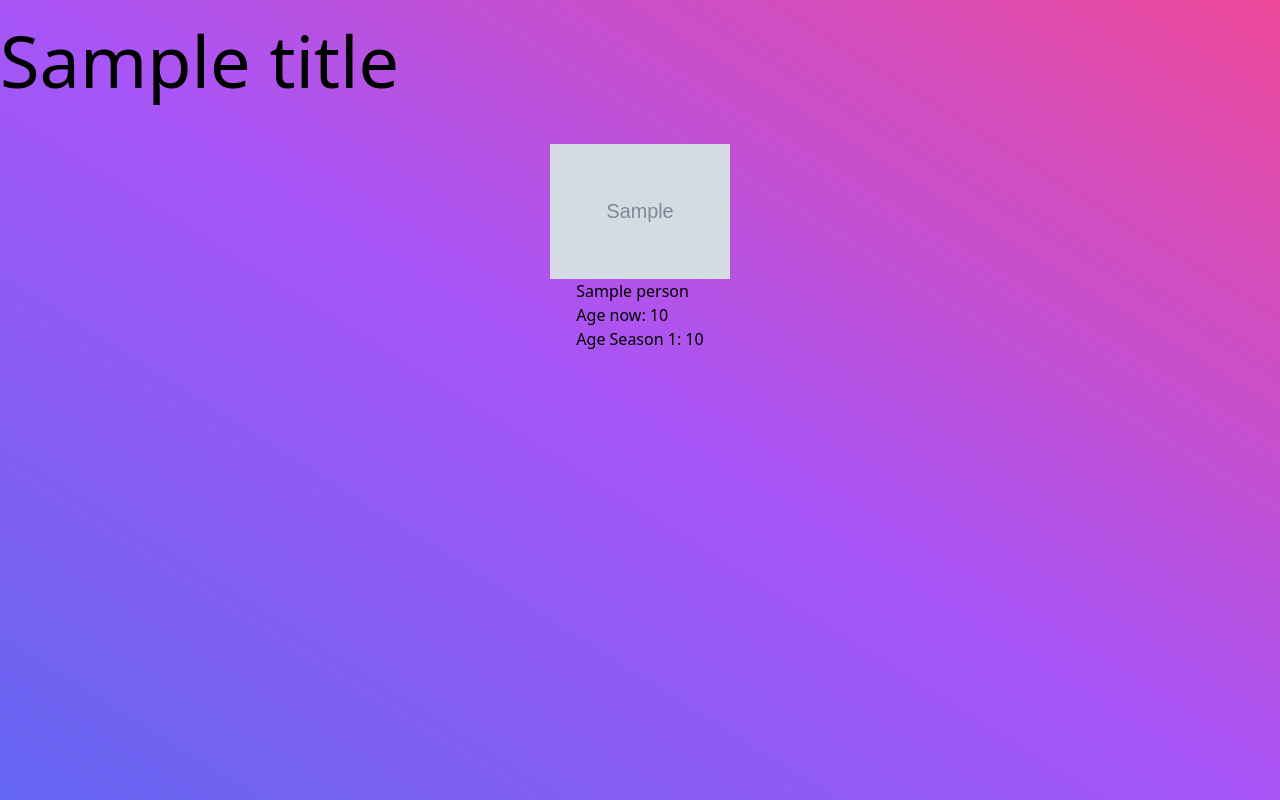
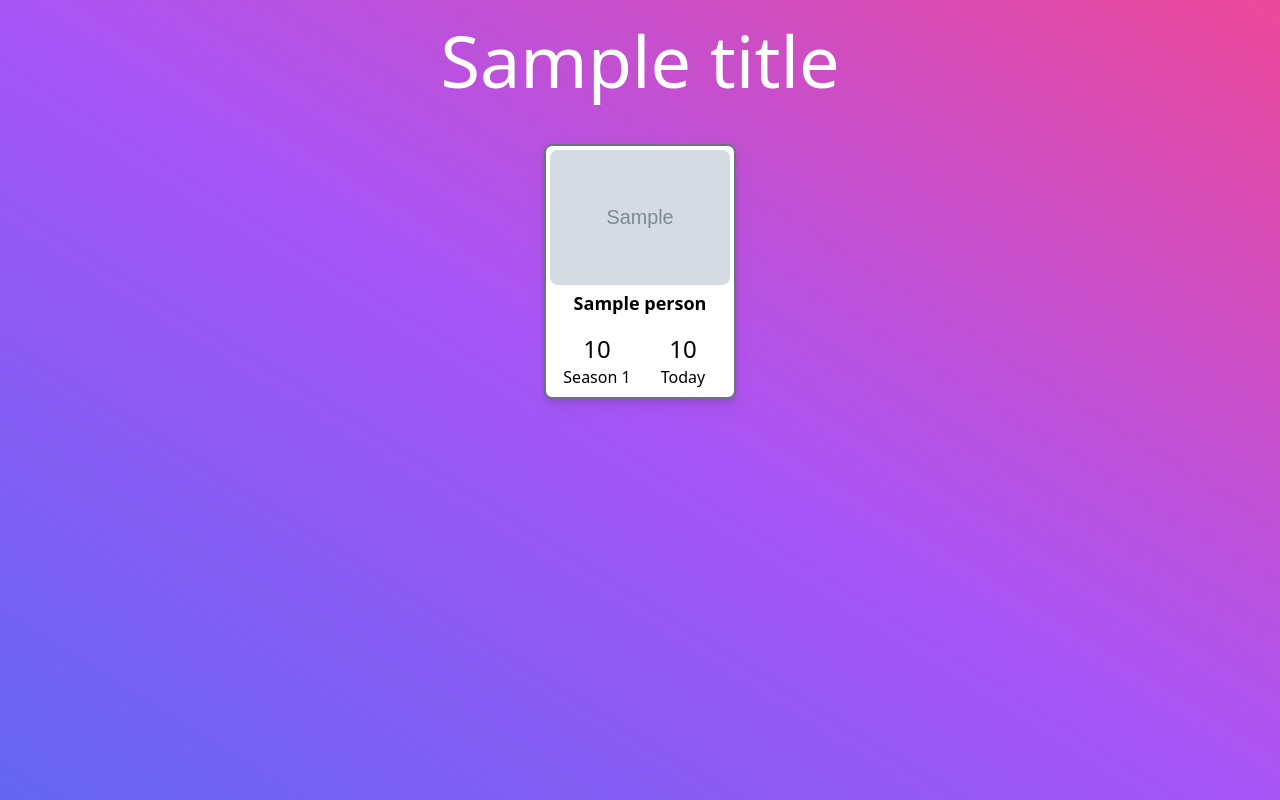
Before and after one commit to LeobardoArguelles/how-old-were-they, a Flask app: template app/templates/result.html in a window 1280 px wide. Run offline with Flask 2, Linux system fonts and the light colour scheme; the template is opened without the code that fills it: most values are stand-ins (such as "Sample title", 1, 10 or a date in 2020); grey boxes marked "Sample" are stand-in pictures; some web fonts are replaced.

Commit message:
Add new styling
Inspired on tinder-like cards, use rounder edges, a white background,
and different order when presenting information.

```diff
--- a/app/static/style.css
+++ b/app/static/style.css
@@ -759,6 +759,10 @@ select {
   display: inline-flex;
 }
 
+.grid {
+  display: grid;
+}
+
 .hidden {
   display: none;
 }
@@ -831,6 +835,10 @@ select {
   cursor: pointer;
 }
 
+.grid-cols-2 {
+  grid-template-columns: repeat(2, minmax(0, 1fr));
+}
+
 .flex-row {
   flex-direction: row;
 }
@@ -861,6 +869,10 @@ select {
 
 .justify-center {
   justify-content: center;
+}
+
+.justify-between {
+  justify-content: space-between;
 }
 
 .gap-y-6 {
@@ -908,6 +920,10 @@ select {
   margin-left: calc(1rem * calc(1 - var(--tw-space-x-reverse)));
 }
 
+.overflow-hidden {
+  overflow: hidden;
+}
+
 .rounded-md {
   border-radius: 0.375rem;
 }
@@ -924,6 +940,14 @@ select {
   border-width: 1px;
 }
 
+.border-2 {
+  border-width: 2px;
+}
+
+.border-solid {
+  border-style: solid;
+}
+
 .border-gray-300 {
   --tw-border-opacity: 1;
   border-color: rgb(209 213 219 / var(--tw-border-opacity));
@@ -931,6 +955,11 @@ select {
 
 .border-transparent {
   border-color: transparent;
+}
+
+.border-gray-500 {
+  --tw-border-opacity: 1;
+  border-color: rgb(107 114 128 / var(--tw-border-opacity));
 }
 
 .bg-white {
@@ -968,6 +997,28 @@ select {
 
 .to-pink-500 {
   --tw-gradient-to: #ec4899;
+}
+
+.object-cover {
+  -o-object-fit: cover;
+     object-fit: cover;
+}
+
+.object-center {
+  -o-object-position: center;
+     object-position: center;
+}
+
+.p-6 {
+  padding: 1.5rem;
+}
+
+.p-2 {
+  padding: 0.5rem;
+}
+
+.p-1 {
+  padding: 0.25rem;
 }
 
 .px-4 {
@@ -1036,6 +1087,16 @@ select {
   line-height: 2rem;
 }
 
+.text-lg {
+  font-size: 1.125rem;
+  line-height: 1.75rem;
+}
+
+.text-xl {
+  font-size: 1.25rem;
+  line-height: 1.75rem;
+}
+
 .font-semibold {
   font-weight: 600;
 }
@@ -1046,6 +1107,10 @@ select {
 
 .font-bold {
   font-weight: 700;
+}
+
+.italic {
+  font-style: italic;
 }
 
 .leading-6 {
@@ -1122,6 +1187,11 @@ select {
   box-shadow: var(--tw-ring-offset-shadow, 0 0 #0000), var(--tw-ring-shadow, 0 0 #0000), var(--tw-shadow);
 }
 
+.drop-shadow-lg {
+  --tw-drop-shadow: drop-shadow(0 10px 8px rgb(0 0 0 / 0.04)) drop-shadow(0 4px 3px rgb(0 0 0 / 0.1));
+  filter: var(--tw-blur) var(--tw-brightness) var(--tw-contrast) var(--tw-grayscale) var(--tw-hue-rotate) var(--tw-invert) var(--tw-saturate) var(--tw-sepia) var(--tw-drop-shadow);
+}
+
 .hover\:bg-indigo-700:hover {
   --tw-bg-opacity: 1;
   background-color: rgb(67 56 202 / var(--tw-bg-opacity));
@@ -1180,6 +1250,10 @@ select {
 
 .focus\:ring-offset-2:focus {
   --tw-ring-offset-width: 2px;
+}
+
+.group:hover .group-hover\:opacity-75 {
+  opacity: 0.75;
 }
 
 @media (min-width: 640px) {
--- a/app/templates/result.html
+++ b/app/templates/result.html
@@ -6,19 +6,27 @@ How old were they?
 
 {% block content %}
 <div class="banner box py-6 rounded-lg">
-  <h1 class="text-3xl md:text-5xl lg:text-7xl">{{ title }}</h1>
+  <h1 class="text-white text-center text-3xl md:text-5xl lg:text-7xl">{{ title }}</h1>
   <div class="w-full flex flex-row px-6 md:px-8 lg:px-12 gap-x-6 gap-y-6 pt-12 justify-center flex-wrap">
     {% for person in persons %}
-    <div class="w-max flex flex-col items-center">
-      <img width="180px" height="270px" src="{{ person.picture }}" alt="{{ person.name }} photo.">
-      <div class="person-data">
-        {{ person.name }} <br>
-        Age now: {{person.age}} <br>
-        {% if is_movie %}
-        Age in movie: {{ person.age_in_movie }}
-        {% else %}
-        Age Season 1: {{ person.age_in_movie }}
-        {% endif %}
+    <div class="w-max flex flex-col items-center p-1 bg-white rounded-lg border-2 border-solid border-gray-500 drop-shadow-lg">
+      <img class="rounded-lg" width="180px" height="270px" src="{{ person.picture }}" alt="{{ person.name }} photo.">
+      <div class="w-full p-1">
+        <p class="text-lg font-bold text-center">{{ person.name }}</p>
+        <div class="w-full grid grid-cols-2 mt-4">
+          <div class="flex flex-col items-center">
+            <p class="text-2xl">{{ person.age_in_movie }}
+            {% if is_movie %}
+            <p>In movie
+            {% else %}
+            <p class="">Season 1
+            {% endif %}
+          </div>
+          <div class="flex flex-col items-center">
+            <p class="text-2xl">{{person.age}}
+            <p class="">Today</p>
+          </div>
+        </div>
       </div>
     </div>
     {% endfor %}
```
